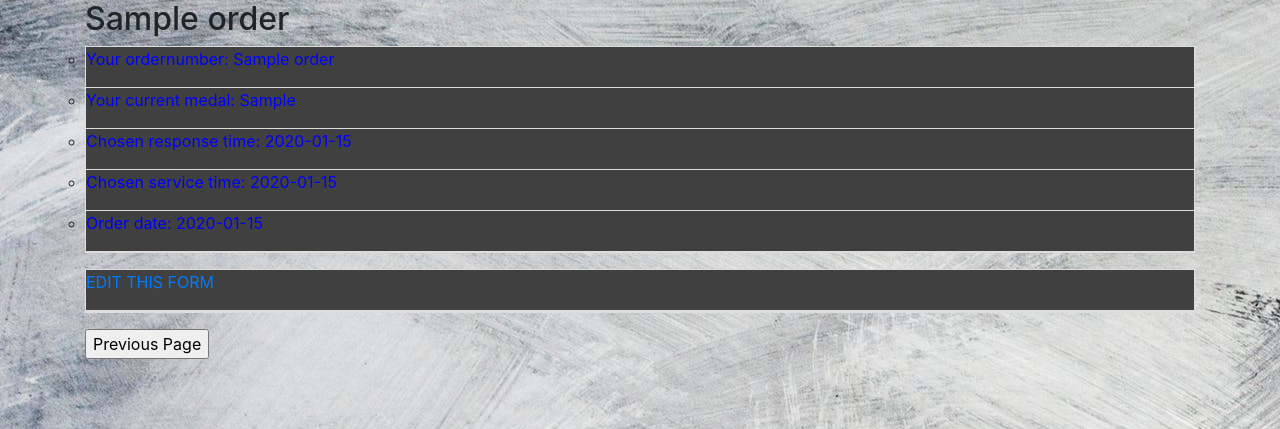
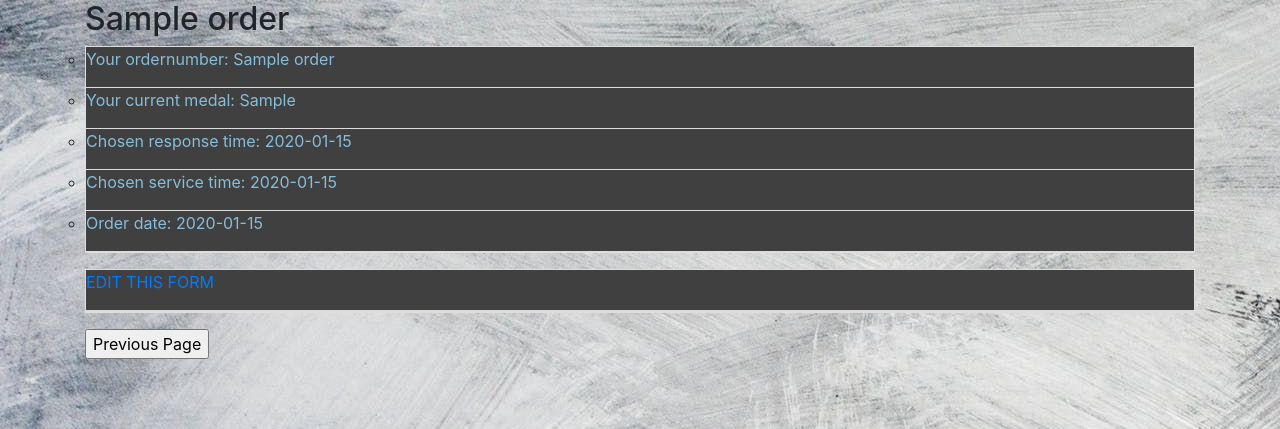
Before and after one commit to fiskmoz/Service-portal, a Django app: template forms/templates/OrderDetail.html in a window 1280 px wide. Shown: the part 56-485 px from the top of the page. Run offline with Django 3.2, Linux system fonts and the light colour scheme; the template is opened without the code that fills it: values that come from a table or form of the project are taken from there, others are empty; tables that the repository leaves empty hold one stand-in row (values such as "Sample post"); some libraries are stand-ins or nearby versions.

Commit message:
Color change in orderdetail

```diff
--- a/forms/templates/OrderDetail.html
+++ b/forms/templates/OrderDetail.html
@@ -4,7 +4,7 @@
 
 <style>
 p {
-	color: blue;
+	color: #87bdd8;
 }
 </style>
 <h2> {{order.OrderName}} </h2>
```
